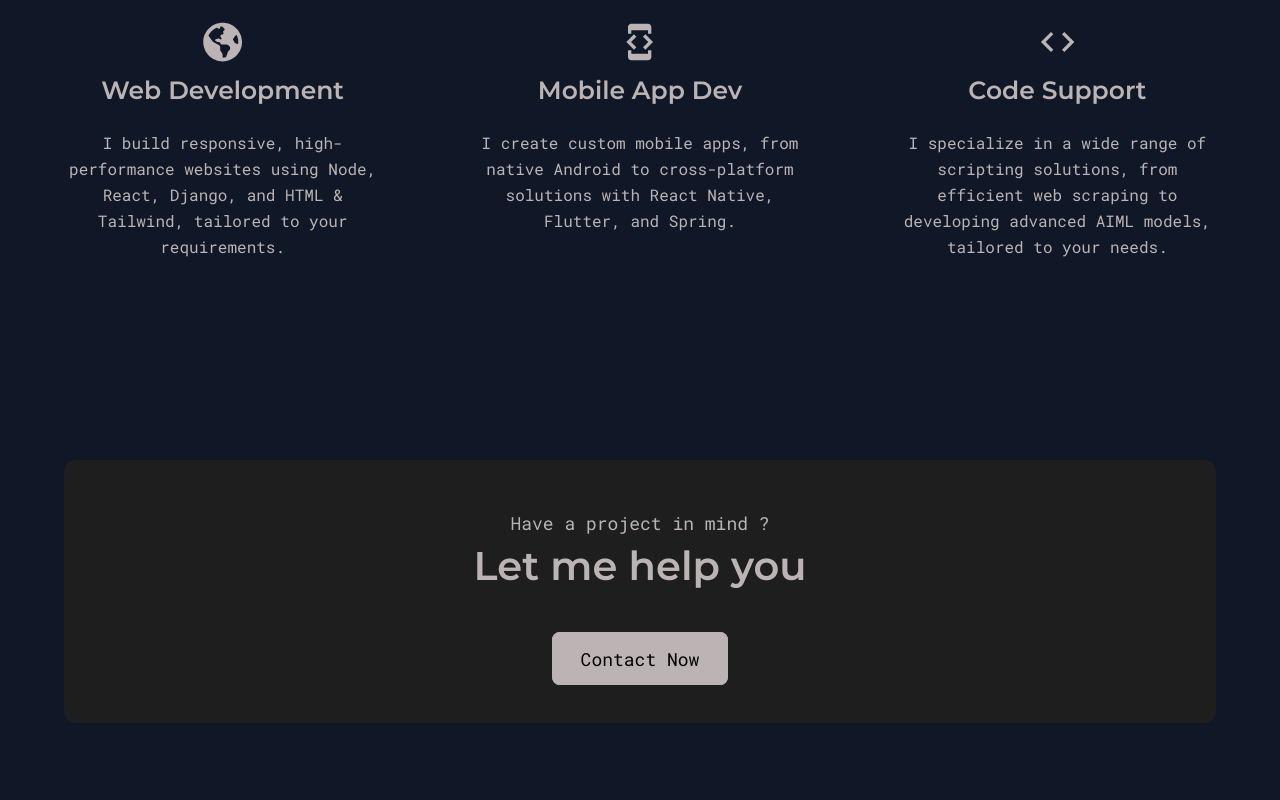
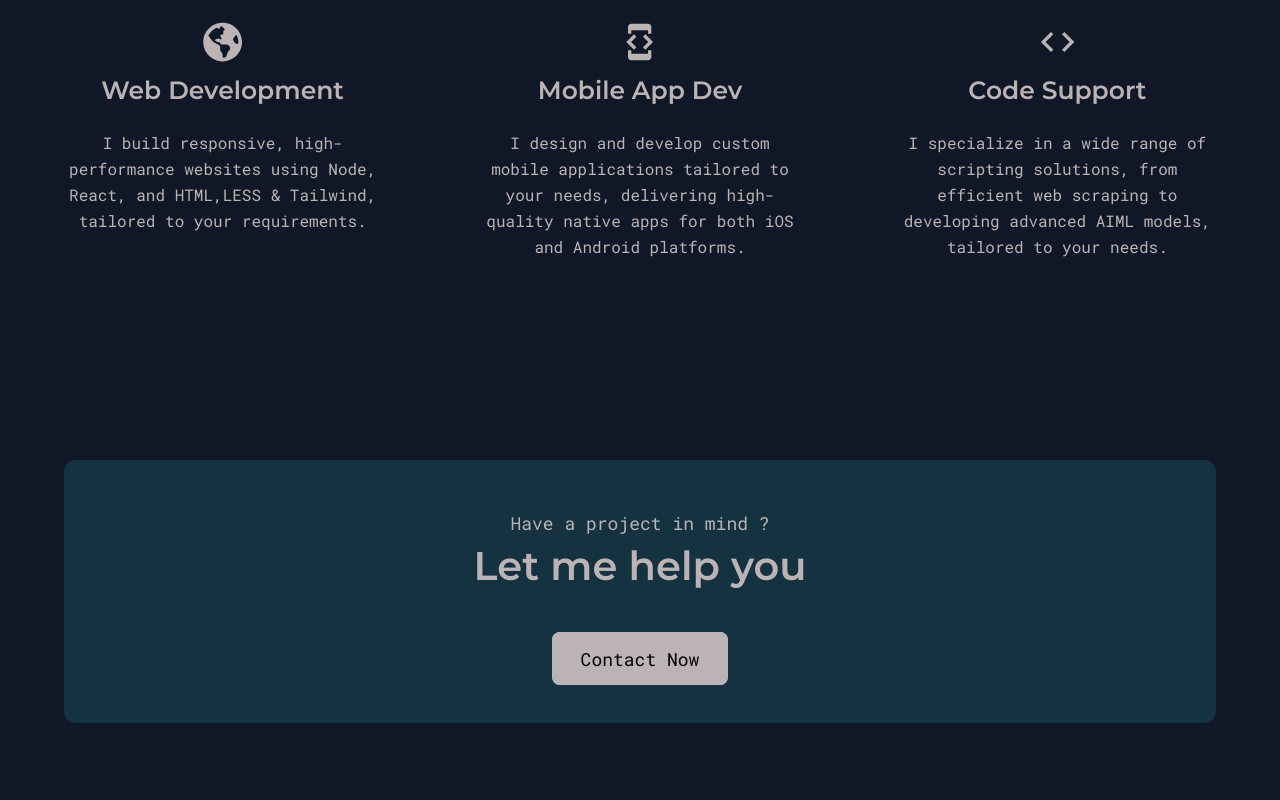
Before and after one commit to sathishq/sathish, a React (Create React App) app: page /contact in a window 1280 px wide. Shown: the part 1020-1820 px from the top of the page. Built offline with nearby package versions, Linux system fonts and the light colour scheme; a web font is replaced by a local one.

Commit message:
made changes

```diff
--- a/public/index.html
+++ b/public/index.html
@@ -11,13 +11,13 @@
   <meta name="description" content="A Computer Science Student seeking job opportunities in Software Development." />
   <meta property="og:title" content="Saksham Agarwal Porfolio Website" />
   <meta property="og:image" content="%PUBLIC_URL%/portfolio.JPG" />
-  <meta property="og:url" content="https://sa-sathish.github.io/portfolio/" />
+  <meta property="og:url" content="https://sa-sathish.github.io/" />
   <meta property="og:description"
     content="A Computer Science Student seeking job opportunities in Software Development." />
 
-  <link rel="apple-touch-icon" href="%PUBLIC_URL%/logo/public/apple-touch-icon.png" />
+  <link rel="apple-touch-icon" href="%PUBLIC_URL%/logo/apple-touch-icon.png" />
   <link rel="manifest" href="%PUBLIC_URL%/manifest.json" />
-  <title>Saksham's Portfolio</title>
+  <title>Sathish Portfolio</title>
 
 </head>
 
--- a/src/App.js
+++ b/src/App.js
@@ -11,7 +11,7 @@ import Experience from "./pages/Experience";
 
 export default function App() {
   return (
-    <HashRouter basename="/">
+    <HashRouter>
       <NavBar />
       <Routes>
         <Route path="/" element={<Home />} />
--- a/src/components/DownloadCV.js
+++ b/src/components/DownloadCV.js
@@ -27,7 +27,7 @@ const ButtonStyle = styled.div`
 export default function DownloadCV() {
     return (
         <ButtonStyle>
-            <a className="button" href={"https://tinyurl.com/sakshams-resume"} download="Sathish's Resume" target='_blank' rel="noreferrer">
+            <a className="button" href={"https://tinyurl.com/mryhapf9"} download="Sathish's Resume" target='_blank' rel="noreferrer">
                 Download CV
             </a>
         </ButtonStyle>
--- a/src/pages/Home.js
+++ b/src/pages/Home.js
@@ -181,12 +181,12 @@ export default function Home() {
             <ServicesSectionItem
               icon={<FaGlobeAmericas />}
               title="Web Development"
-              desc="I build responsive, high-performance websites using Node, React, Django, and HTML & Tailwind, tailored to your requirements."
+              desc="I build responsive, high-performance websites using Node, React, and HTML,LESS & Tailwind, tailored to your requirements."
             />
             <ServicesSectionItem
               icon={<MdDeveloperMode />}
               title="Mobile App Dev"
-              desc="I create custom mobile apps, from native Android to cross-platform solutions with React Native, Flutter, and Spring."
+              desc="I design and develop custom mobile applications tailored to your needs, delivering high-quality native apps for both iOS and Android platforms."
             />
             <ServicesSectionItem
               icon={<MdCode />}
--- a/src/styles/GlobalStyle.js
+++ b/src/styles/GlobalStyle.js
@@ -7,15 +7,16 @@ const GlobalStyles = createGlobalStyle`
     margin: 0;
     box-sizing: border-box;
   }
-  :root{
+ :root{
     --dark-bg: #101828;
     --gray-1: #BCB4B4;
-    --deep-dark: #1E1E1E;
+    --deep-dark: #153241;
     --gray-2: #363636;
     --yellow: #FFEB3B;
     --white : white;
     --black: black;
   }
+
   html{
     font-size: 10px;
     font-family: 'Roboto Mono';
```
Also changed, not shown: 21 other files (tests, documents, lock files or other folders).
